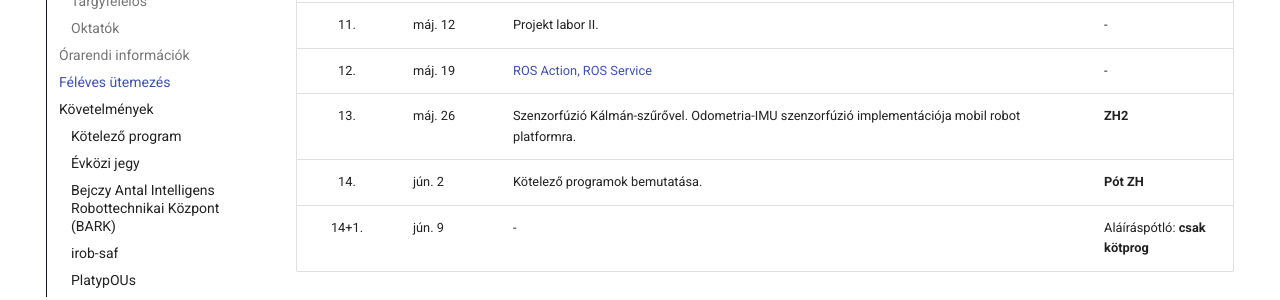
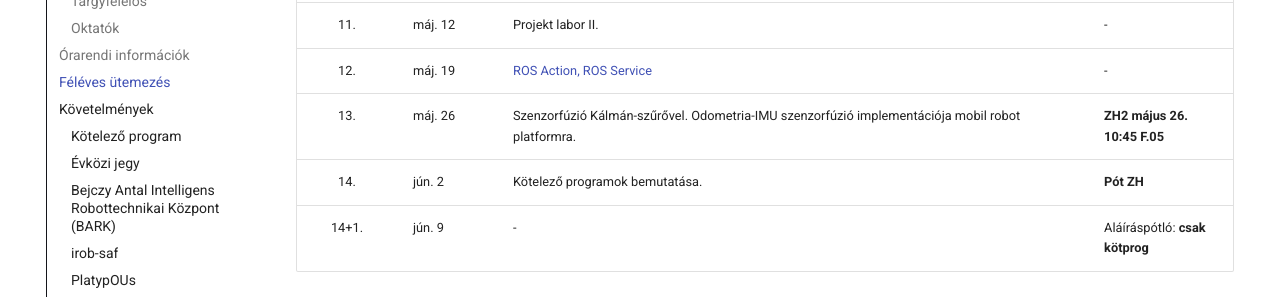
Before and after one commit to ABC-iRobotics/advanced_ros_course_materials_hu, an MkDocs documentation site: the page built from docs/index.md, in a window 1280 px wide and 900 px high, scrolled down 1348 px. Shown: the part 152-452 px from the top of the window. Built offline with MkDocs 1.6.1 and Material for MkDocs 9.7.7, drawn with Linux system fonts in a browser that asks for light colours; comment, search, counter and statistics services are not loaded.

Commit message:
Week 8.6

```diff
--- a/docs/index.md
+++ b/docs/index.md
@@ -49,7 +49,7 @@ Détár Borsa
 |   10.    | máj. 5   | [Kinematika, inverz kinematika, szimulált robotkar programozása csukló-, és munkatérben II.](07_robotics_principles.md)                                                                                       | -                              |
 |   11.    | máj. 12  | Projekt labor II.                                                                                                                                                                                             | -                              |
 |   12.    | máj. 19  | [ROS Action, ROS Service](08_service_action.md)                                                                                                                                                           | -                              |
-|   13.    | máj. 26  | Szenzorfúzió Kálmán-szűrővel.  Odometria-IMU szenzorfúzió implementációja mobil robot platformra.                                                                                                             | **ZH2**                        |
+|   13.    | máj. 26  | Szenzorfúzió Kálmán-szűrővel.  Odometria-IMU szenzorfúzió implementációja mobil robot platformra.                                                                                                             | **ZH2** **május 26.** **10:45** **F.05**                     |
 |   14.    | jún. 2   | Kötelező programok bemutatása.                                                                                                                                                                                | **Pót ZH**                     |
 |  14+1.   | jún. 9   | -                                                                                                                                                                                                             | Aláíráspótló: **csak kötprog** |
 
```
Also changed, not shown: docs/08_service_action.md (+1 -1 lines).
